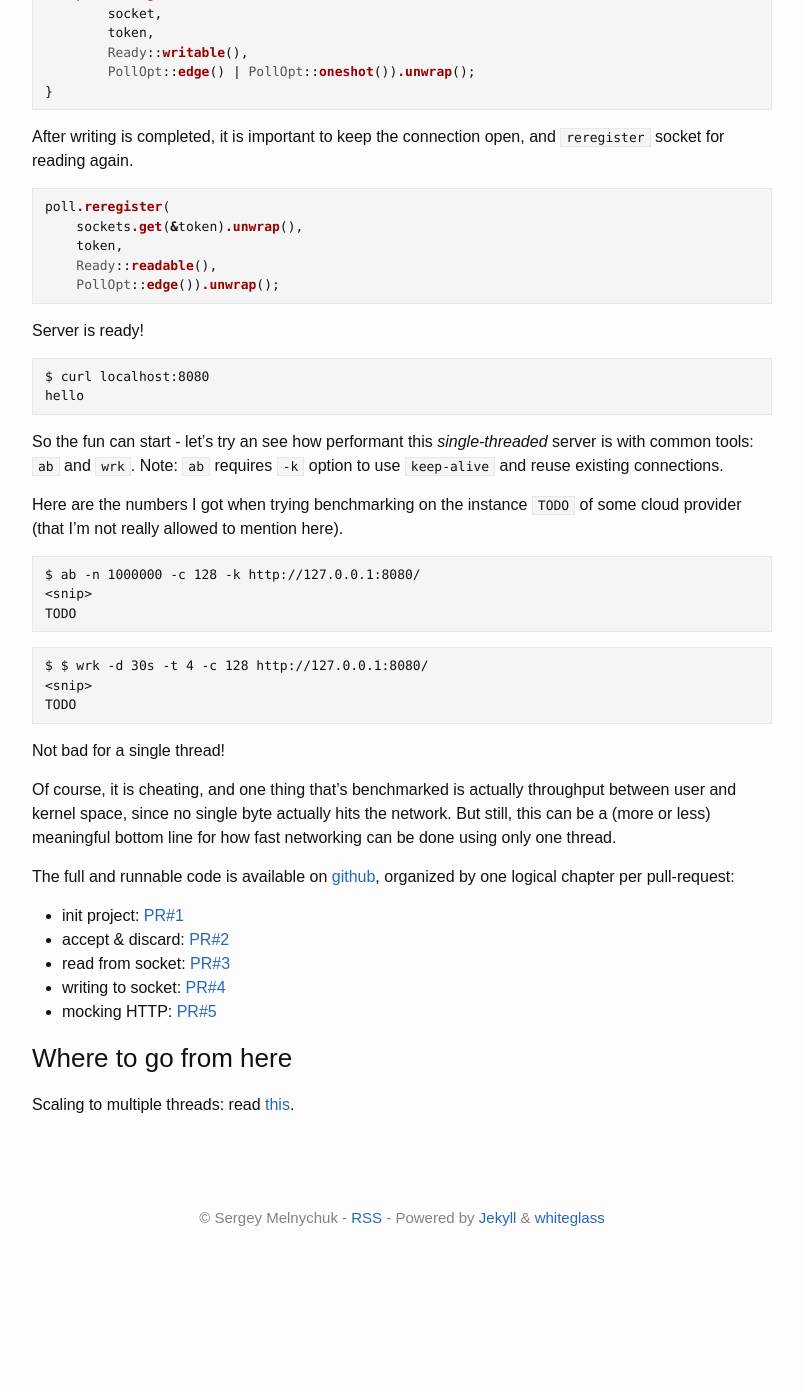
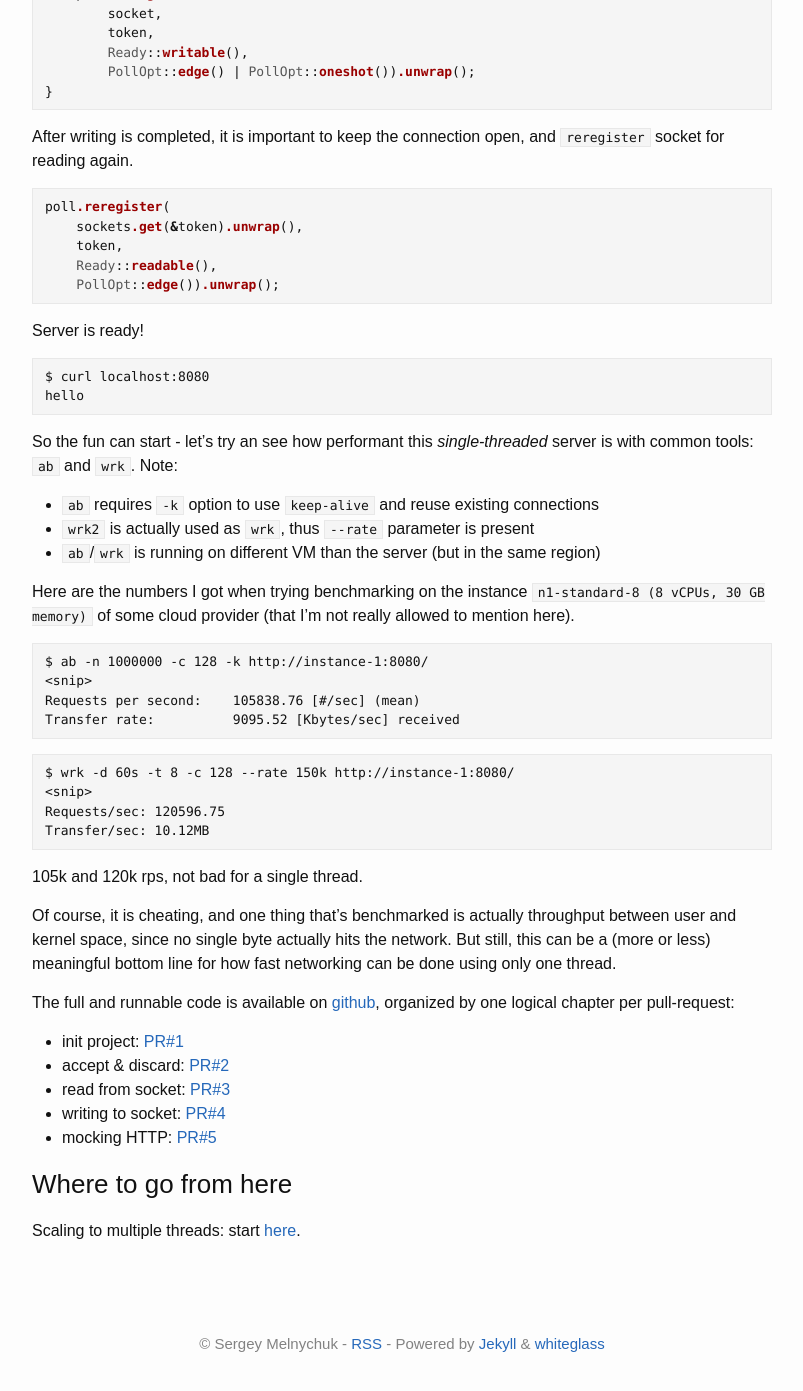
Before and after one commit to sergey-melnychuk/sergey-melnychuk.github.io, a Jekyll site: the page built from _posts/2019-07-28-rust-mio-http-benchmark.markdown, in a window 1280 px wide and 1400 px high, scrolled down 5856 px. Shown: the top 1391 px of the window, without its empty margins (238-1041 px from the left). Built offline with Jekyll 4.4.1, drawn with Linux system fonts in a browser that asks for light colours; comment, search, counter and statistics services are not loaded; before the commit the page ends 7130 px from its top, so only the background shows below that.

Commit message:
Rust/MIO post completed

````diff
--- a/_posts/2019-07-28-rust-mio-http-benchmark.markdown
+++ b/_posts/2019-07-28-rust-mio-http-benchmark.markdown
@@ -338,26 +338,30 @@ hello
 ```
 
 So the fun can start - let's try an see how performant this *single-threaded*
-server is with common tools: `ab` and `wrk`. Note: `ab` requires `-k` option to
-use `keep-alive` and reuse existing connections.
+server is with common tools: `ab` and `wrk`. Note:
+* `ab` requires `-k` option to use `keep-alive` and reuse existing connections
+* `wrk2` is actually used as `wrk`, thus `--rate` parameter is present
+* `ab`/`wrk` is running on different VM than the server (but in the same region)
 
 Here are the numbers I got when trying benchmarking on the instance
-`TODO` of some cloud provider
+`n1-standard-8 (8 vCPUs, 30 GB memory)` of some cloud provider
 (that I'm not really allowed to mention here).
 
 ```
-$ ab -n 1000000 -c 128 -k http://127.0.0.1:8080/
+$ ab -n 1000000 -c 128 -k http://instance-1:8080/
 <snip>
-TODO
+Requests per second:    105838.76 [#/sec] (mean)
+Transfer rate:          9095.52 [Kbytes/sec] received
 ```
 
 ```
-$ $ wrk -d 30s -t 4 -c 128 http://127.0.0.1:8080/
+$ wrk -d 60s -t 8 -c 128 --rate 150k http://instance-1:8080/
 <snip>
-TODO
+Requests/sec: 120596.75
+Transfer/sec: 10.12MB
 ```
 
-Not bad for a single thread!
+105k and 120k rps, not bad for a single thread.
 
 Of course, it is cheating, and one thing that's benchmarked is actually throughput
 between user and kernel space, since no single byte actually hits the network. But
@@ -374,7 +378,7 @@ logical chapter per pull-request:
 
 ### Where to go from here
 
-Scaling to multiple threads: read [this](https://blog.cloudflare.com/the-sad-state-of-linux-socket-balancing/).
+Scaling to multiple threads: start [here](https://blog.cloudflare.com/the-sad-state-of-linux-socket-balancing/).
 
 [the-code]: https://github.com/sergey-melnychuk/mio-tcp-server
 [mio-github]: https://github.com/tokio-rs/mio
````
